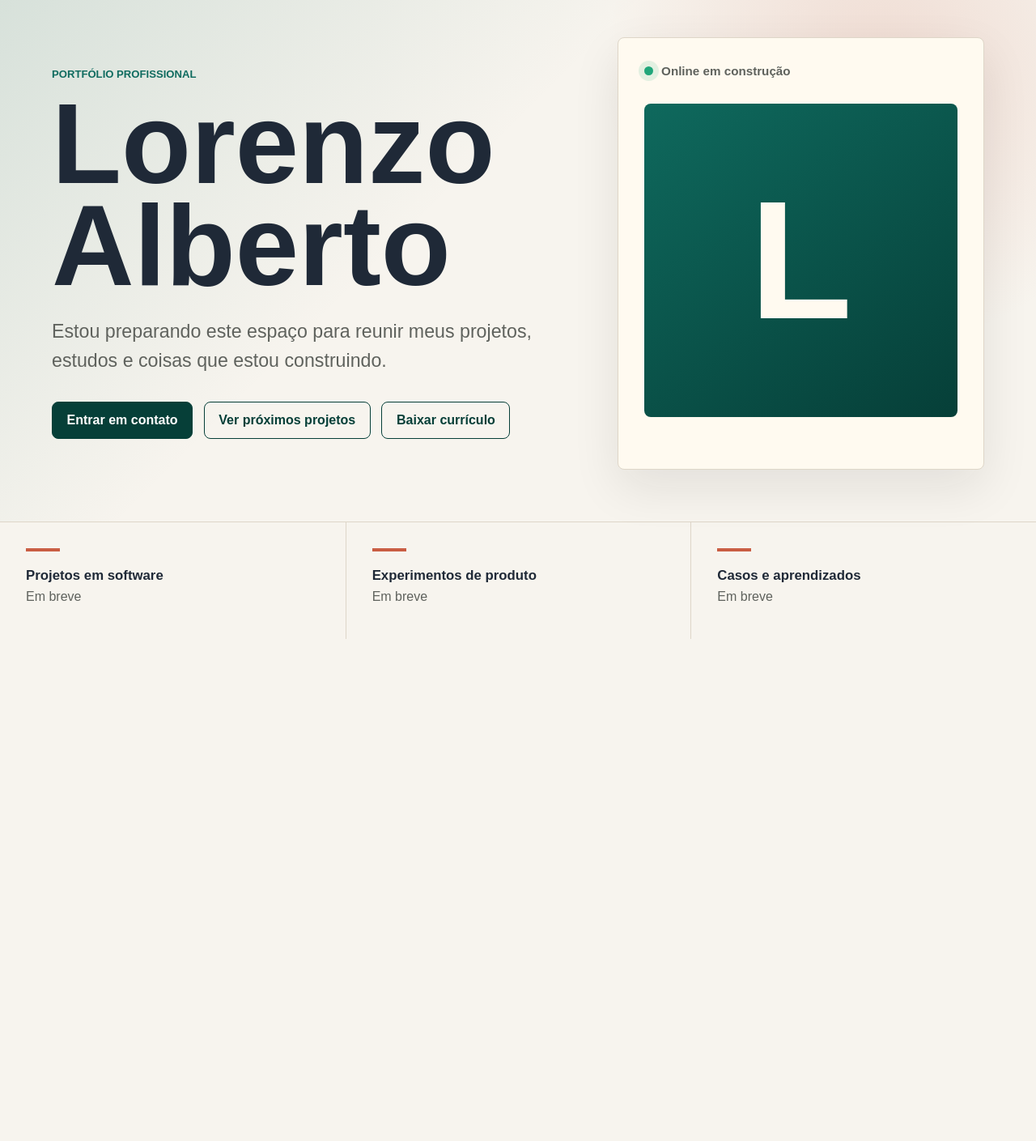
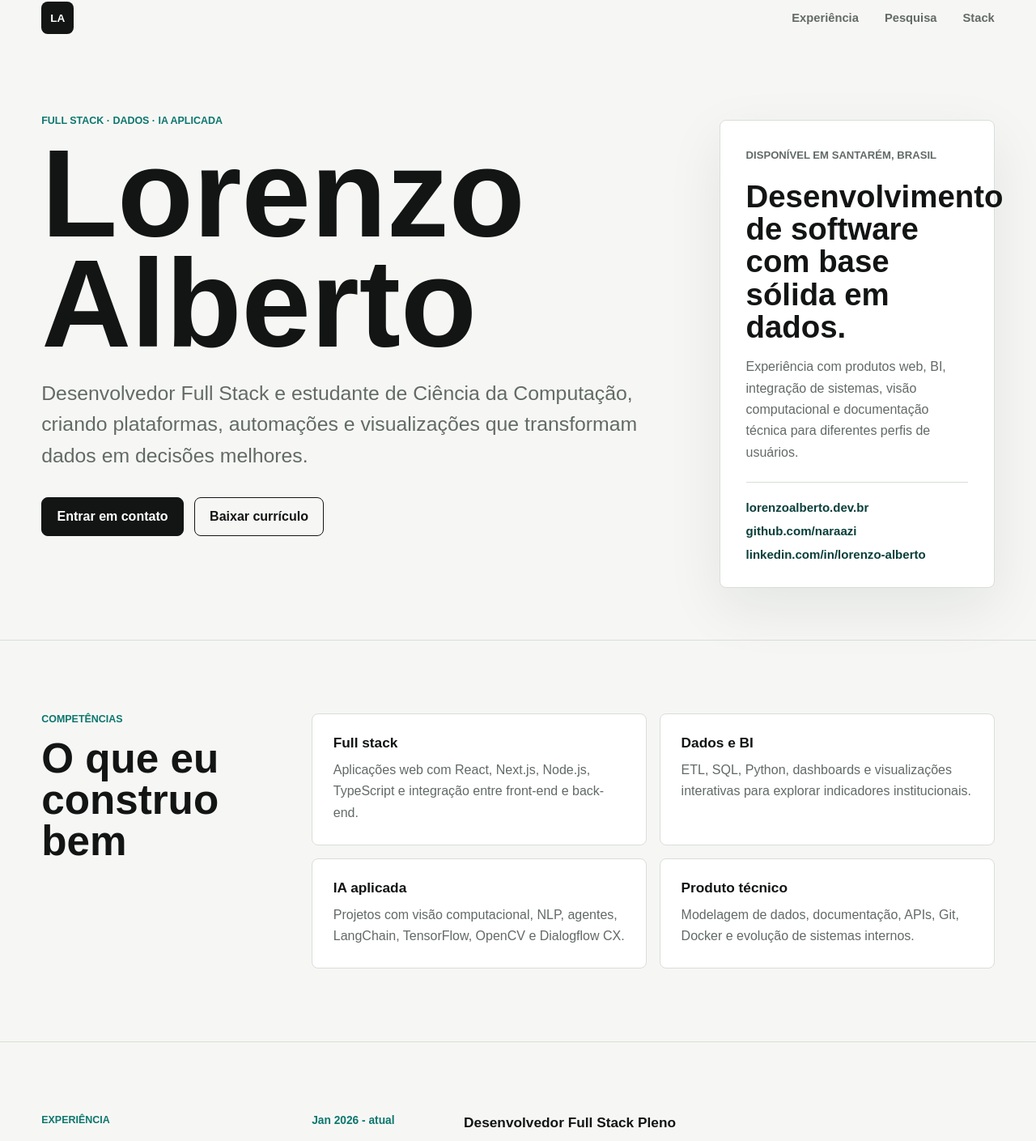
Before and after one commit to naraazi/portfolio, a Next.js app: page / in a window 1280 px wide. Shown: the part 18-1427 px from the top of the page at 81% size. Before the commit the page ends 807 px from the top, so only its background shows below. Built offline with nearby package versions, Linux system fonts and the light colour scheme.

Commit message:
feature: adicionar estrutura inicial com conteúdo profissional

```diff
--- a/app/globals.css
+++ b/app/globals.css
@@ -1,14 +1,16 @@
 :root {
   color-scheme: light;
-  --background: #f7f4ee;
-  --foreground: #171717;
-  --muted: #5f625d;
-  --panel: #fffaf0;
-  --line: #ded6c8;
-  --accent: #0f6b5f;
-  --accent-strong: #063f38;
-  --coral: #c95d43;
-  --ink: #1f2937;
+  --background: #f6f7f4;
+  --surface: #ffffff;
+  --surface-muted: #ecefeb;
+  --foreground: #121514;
+  --muted: #626a66;
+  --line: #d9ded8;
+  --accent: #0d766f;
+  --accent-strong: #093f3b;
+  --accent-soft: #d8ebe7;
+  --warm: #b45f31;
+  --shadow: 0 24px 70px rgba(18, 21, 20, 0.08);
 }
 
 * {
@@ -35,192 +37,345 @@ a {
 }
 
 .page-shell {
+  margin: 0 auto;
+  max-width: 1440px;
   min-height: 100vh;
-  overflow: hidden;
+}
+
+.topbar {
+  align-items: center;
+  display: flex;
+  justify-content: space-between;
+  padding: 1.25rem clamp(1rem, 4vw, 4rem);
+}
+
+.brand {
+  align-items: center;
+  background: var(--foreground);
+  border-radius: 8px;
+  color: #ffffff;
+  display: inline-flex;
+  font-size: 0.85rem;
+  font-weight: 800;
+  height: 40px;
+  justify-content: center;
+  width: 40px;
+}
+
+.nav-links {
+  align-items: center;
+  display: flex;
+  gap: clamp(1rem, 3vw, 2rem);
+}
+
+.nav-links a {
+  color: var(--muted);
+  font-size: 0.92rem;
+  font-weight: 700;
+}
+
+.nav-links a:hover {
+  color: var(--foreground);
 }
 
 .hero {
-  align-items: center;
+  align-items: end;
   display: grid;
-  gap: clamp(2rem, 6vw, 6rem);
-  grid-template-columns: minmax(0, 1.1fr) minmax(280px, 0.8fr);
-  min-height: 82vh;
-  padding: clamp(2rem, 5vw, 5rem);
-  position: relative;
+  gap: clamp(2rem, 5vw, 5rem);
+  grid-template-columns: minmax(0, 1fr) minmax(320px, 0.44fr);
+  min-height: calc(100vh - 72px);
+  padding: clamp(2rem, 5vw, 5rem) clamp(1rem, 4vw, 4rem);
 }
 
-.hero::before {
-  background:
-    linear-gradient(135deg, rgba(15, 107, 95, 0.14), transparent 42%),
-    radial-gradient(circle at 85% 16%, rgba(201, 93, 67, 0.16), transparent 28%);
-  content: "";
-  inset: 0;
-  pointer-events: none;
-  position: absolute;
-}
-
-.hero-copy,
-.signal-card {
-  position: relative;
-  z-index: 1;
+.hero-copy {
+  max-width: 900px;
+  padding-bottom: clamp(1rem, 5vw, 4rem);
 }
 
 .eyebrow {
   color: var(--accent);
-  font-size: 0.82rem;
-  font-weight: 700;
+  font-size: 0.78rem;
+  font-weight: 800;
   letter-spacing: 0;
   margin: 0 0 1rem;
   text-transform: uppercase;
 }
 
+h1,
+h2,
+h3,
+p {
+  margin-top: 0;
+}
+
 h1 {
-  color: var(--ink);
-  font-size: clamp(4rem, 11vw, 9rem);
-  line-height: 0.9;
-  margin: 0;
+  color: var(--foreground);
+  font-size: clamp(4.2rem, 12vw, 10.5rem);
+  letter-spacing: 0;
+  line-height: 0.88;
+  margin-bottom: 1.5rem;
+  max-width: 950px;
 }
 
 .intro {
   color: var(--muted);
-  font-size: clamp(1.1rem, 2vw, 1.45rem);
+  font-size: clamp(1.15rem, 2vw, 1.55rem);
   line-height: 1.55;
-  margin: 1.5rem 0 0;
-  max-width: 720px;
+  margin-bottom: 0;
+  max-width: 760px;
 }
 
 .actions {
   display: flex;
   flex-wrap: wrap;
-  gap: 0.85rem;
+  gap: 0.8rem;
   margin-top: 2rem;
 }
 
 .button {
   align-items: center;
-  border: 1px solid var(--accent-strong);
+  border: 1px solid var(--foreground);
   border-radius: 8px;
   display: inline-flex;
-  font-weight: 700;
+  font-weight: 800;
   justify-content: center;
-  min-height: 46px;
-  padding: 0 1.1rem;
+  min-height: 48px;
+  padding: 0 1.15rem;
 }
 
 .button.primary {
-  background: var(--accent-strong);
+  background: var(--foreground);
   color: #ffffff;
 }
 
 .button.secondary {
-  color: var(--accent-strong);
+  background: transparent;
+  color: var(--foreground);
 }
 
-.signal-card {
-  background: var(--panel);
+.button:hover {
+  transform: translateY(-1px);
+}
+
+.profile-panel {
+  background: var(--surface);
   border: 1px solid var(--line);
   border-radius: 8px;
-  box-shadow: 0 22px 60px rgba(23, 23, 23, 0.09);
-  min-height: 430px;
-  padding: clamp(1.25rem, 3vw, 2rem);
+  box-shadow: var(--shadow);
+  padding: clamp(1.25rem, 2.6vw, 2rem);
 }
 
-.status-row {
-  align-items: center;
-  color: var(--muted);
-  display: flex;
-  font-size: 0.95rem;
-  font-weight: 700;
-  gap: 0.6rem;
+.panel-label {
+  color: var(--warm);
+  font-size: 0.82rem;
+  font-weight: 800;
+  margin-bottom: 1.25rem;
+  text-transform: uppercase;
 }
 
-.status-dot {
-  background: #20a67a;
-  border-radius: 999px;
-  box-shadow: 0 0 0 7px rgba(32, 166, 122, 0.13);
-  display: inline-block;
-  height: 0.7rem;
-  width: 0.7rem;
+.profile-panel strong {
+  display: block;
+  font-size: clamp(1.8rem, 3vw, 2.6rem);
+  letter-spacing: 0;
+  line-height: 1.05;
+  margin-bottom: 1rem;
 }
 
-.monogram {
-  align-items: center;
-  aspect-ratio: 1;
-  background:
-    linear-gradient(145deg, rgba(15, 107, 95, 0.95), rgba(6, 63, 56, 0.95)),
-    var(--accent-strong);
-  border-radius: 8px;
-  color: #fffaf0;
-  display: flex;
-  font-size: clamp(8rem, 18vw, 13rem);
-  font-weight: 800;
-  justify-content: center;
-  line-height: 1;
-  margin: 2rem 0;
+.profile-panel p {
+  color: var(--muted);
+  line-height: 1.65;
 }
 
-.signal-card p {
+.contact-list {
+  border-top: 1px solid var(--line);
+  display: grid;
+  gap: 0.75rem;
+  margin-top: 1.4rem;
+  padding-top: 1.4rem;
+}
+
+.contact-list a {
+  color: var(--accent-strong);
+  font-size: 0.94rem;
+  font-weight: 800;
+  overflow-wrap: anywhere;
+}
+
+.section {
+  border-top: 1px solid var(--line);
+  display: grid;
+  gap: clamp(2rem, 5vw, 4rem);
+  grid-template-columns: minmax(220px, 0.32fr) minmax(0, 1fr);
+  padding: clamp(3rem, 7vw, 6rem) clamp(1rem, 4vw, 4rem);
+}
+
+.section-heading {
+  max-width: 360px;
+}
+
+.section-heading h2 {
+  font-size: clamp(2rem, 4vw, 3.4rem);
+  letter-spacing: 0;
+  line-height: 1;
+  margin-bottom: 0;
+}
+
+.skill-grid {
+  display: grid;
+  gap: 1rem;
+  grid-template-columns: repeat(2, minmax(0, 1fr));
+}
+
+.skill-card,
+.research-item,
+.education-block {
+  background: var(--surface);
+  border: 1px solid var(--line);
+  border-radius: 8px;
+  padding: clamp(1.15rem, 2vw, 1.6rem);
+}
+
+.skill-card h3,
+.research-item h3,
+.education-block h3,
+.timeline-item h3 {
+  font-size: 1.08rem;
+  margin-bottom: 0.6rem;
+}
+
+.skill-card p,
+.research-item p,
+.education-block p,
+.timeline-item p,
+.tech-row p {
   color: var(--muted);
-  font-size: 1rem;
+  line-height: 1.65;
+  margin-bottom: 0;
+}
+
+.timeline {
+  display: grid;
+  gap: 0;
+}
+
+.timeline-item {
+  border-top: 1px solid var(--line);
+  display: grid;
+  gap: 1.5rem;
+  grid-template-columns: minmax(140px, 0.25fr) minmax(0, 1fr);
+  padding: 1.5rem 0;
+}
+
+.timeline-item:first-child {
+  border-top: 0;
+  padding-top: 0;
+}
+
+time {
+  color: var(--accent);
+  font-size: 0.86rem;
+  font-weight: 800;
+}
+
+.company {
+  color: var(--foreground) !important;
+  font-weight: 800;
+  margin-bottom: 0.5rem !important;
+}
+
+.research-list {
+  display: grid;
+  gap: 1rem;
+  grid-template-columns: repeat(2, minmax(0, 1fr));
+}
+
+.research-item time {
+  display: block;
+  margin-bottom: 1.25rem;
+}
+
+.stack-layout {
+  display: grid;
+  gap: 1rem;
+  grid-template-columns: minmax(0, 1fr) minmax(280px, 0.55fr);
+}
+
+.tech-list {
+  background: var(--surface-muted);
+  border: 1px solid var(--line);
+  border-radius: 8px;
+}
+
+.tech-row {
+  display: grid;
+  gap: 1rem;
+  grid-template-columns: minmax(120px, 0.28fr) minmax(0, 1fr);
+  padding: 1.15rem 1.25rem;
+}
+
+.tech-row + .tech-row {
+  border-top: 1px solid var(--line);
+}
+
+.tech-row span {
+  font-weight: 800;
+}
+
+.education-block ul {
+  color: var(--muted);
   line-height: 1.6;
   margin: 0;
+  padding-left: 1.1rem;
 }
 
-.project-strip {
-  border-top: 1px solid var(--line);
-  display: grid;
-  grid-template-columns: repeat(3, minmax(0, 1fr));
+.education-block li + li {
+  margin-top: 0.6rem;
 }
 
-.project-strip article {
-  min-height: 18vh;
-  padding: clamp(1.25rem, 4vw, 2rem);
-}
-
-.project-strip article + article {
-  border-left: 1px solid var(--line);
-}
-
-.project-strip span {
-  background: var(--coral);
-  display: block;
-  height: 4px;
-  margin-bottom: 1.25rem;
-  width: 42px;
-}
-
-.project-strip h2 {
-  color: var(--ink);
-  font-size: 1.05rem;
-  margin: 0;
-}
-
-.project-strip p {
-  color: var(--muted);
-  margin: 0.45rem 0 0;
-}
-
-@media (max-width: 760px) {
-  .hero {
+@media (max-width: 900px) {
+  .hero,
+  .section,
+  .stack-layout {
     grid-template-columns: 1fr;
-    min-height: auto;
-    padding: 2rem 1rem;
   }
 
-  .signal-card {
+  .hero {
+    align-items: start;
     min-height: auto;
   }
 
-  .project-strip {
-    grid-template-columns: 1fr;
+  .hero-copy {
+    padding-bottom: 0;
   }
 
-  .project-strip article + article {
-    border-left: 0;
-    border-top: 1px solid var(--line);
+  .section-heading {
+    max-width: 620px;
+  }
+}
+
+@media (max-width: 680px) {
+  .topbar {
+    align-items: flex-start;
+    gap: 1rem;
+  }
+
+  .nav-links {
+    flex-wrap: wrap;
+    justify-content: flex-end;
+  }
+
+  .skill-grid,
+  .research-list,
+  .timeline-item,
+  .tech-row {
+    grid-template-columns: 1fr;
   }
 
   .actions {
     flex-direction: column;
   }
+
+  .button {
+    width: 100%;
+  }
 }
--- a/app/layout.tsx
+++ b/app/layout.tsx
@@ -2,8 +2,9 @@ import type { Metadata } from "next";
 import "./globals.css";
 
 export const metadata: Metadata = {
-    title: "Lorenzo Alberto | Portfolio",
-    description: "Portfolio profissional de projetos, produtos e experimentos.",
+    title: "Lorenzo Alberto | Desenvolvedor Full Stack",
+    description:
+        "Portfólio profissional de Lorenzo Alberto: desenvolvimento full stack, dados, BI e inteligência artificial aplicada.",
 };
 
 export default function RootLayout({
--- a/app/page.tsx
+++ b/app/page.tsx
@@ -1,19 +1,116 @@
-const highlights = [
-    "Projetos em software",
-    "Experimentos de produto",
-    "Casos e aprendizados",
+const coreSkills = [
+    {
+        title: "Full stack",
+        description:
+            "Aplicações web com React, Next.js, Node.js, TypeScript e integração entre front-end e back-end.",
+    },
+    {
+        title: "Dados e BI",
+        description:
+            "ETL, SQL, Python, dashboards e visualizações interativas para explorar indicadores institucionais.",
+    },
+    {
+        title: "IA aplicada",
+        description:
+            "Projetos com visão computacional, NLP, agentes, LangChain, TensorFlow, OpenCV e Dialogflow CX.",
+    },
+    {
+        title: "Produto técnico",
+        description:
+            "Modelagem de dados, documentação, APIs, Git, Docker e evolução de sistemas internos.",
+    },
+];
+
+const experiences = [
+    {
+        period: "Jan 2026 - atual",
+        role: "Desenvolvedor Full Stack Pleno",
+        company: "Cartório do 1º Ofício de Notas e Registro de Imóveis",
+        summary:
+            "Desenvolvimento de funcionalidades full stack, APIs, regras de negócio, ambientes Docker e modelagem de dados com MySQL.",
+    },
+    {
+        period: "Fev 2025 - Fev 2026",
+        role: "Bolsista de Análise de Dados e BI",
+        company: "UFOPA",
+        summary:
+            "Processos ETL, análise de dados institucionais e dashboards interativos para a plataforma de inteligência de dados da universidade.",
+    },
+    {
+        period: "Ago 2025 - Nov 2025",
+        role: "Desenvolvedor Flutter para Aplicação com IA",
+        company: "RioHacks",
+        summary:
+            "Aplicativo mobile de turismo e marketplace com Flutter, Dart e integração de IA conversacional.",
+    },
+    {
+        period: "Out 2025 - Nov 2025",
+        role: "Desenvolvedor React Native",
+        company: "RioHacks",
+        summary:
+            "Aplicativo mobile de gestão financeira pessoal com React Native, Expo, Firebase e otimização de desempenho.",
+    },
+    {
+        period: "Mai 2024 - Dez 2024",
+        role: "Programador Python",
+        company: "BeMaker360",
+        summary:
+            "Algoritmos de visão computacional com OpenCV, integração com hardware Arduino e análise de dados de vendas.",
+    },
+];
+
+const research = [
+    {
+        period: "Ago 2023 - Dez 2024",
+        title: "Desenvolvedor NetLogo - Projeto ECOSYS",
+        description:
+            "Modelos computacionais para simular ecossistemas de inovação, fluxos de conhecimento e processos de difusão em comunidades organizacionais.",
+    },
+    {
+        period: "Set 2021 - Ago 2022",
+        title: "Bolsista Desenvolvedor Python - Visão Computacional",
+        description:
+            "Sistema para apoiar ensino e aprendizagem de pessoas com deficiência visual, com transcrição de documentos em Braille para português brasileiro. Projeto reconhecido com Menção Honrosa.",
+    },
+];
+
+const techGroups = [
+    ["Linguagens", "Python, JavaScript, TypeScript, Dart, Node.js, SQL"],
+    ["Front-end", "React, Next.js"],
+    ["Mobile", "Flutter, React Native, Expo"],
+    ["IA e dados", "OpenCV, NLP, Dialogflow CX, TensorFlow, LangChain"],
+    ["Ferramentas", "Git, Docker, Linux, Google Cloud, N8N, Streamlit"],
+];
+
+const certifications = [
+    "Python Impressionador - Hashtag Treinamentos",
+    "JavaScript Impressionador - Hashtag Treinamentos",
+    "Agentes de IA com Python, OpenAI e LangChain - Hashtag Treinamentos",
+    "Desenvolvimento Web com Python, Flask e Django - Hashtag Treinamentos",
 ];
 
 export default function Home() {
     return (
         <main className="page-shell">
-            <section className="hero" aria-labelledby="hero-title">
+            <nav className="topbar" aria-label="Navegação principal">
+                <a href="#inicio" className="brand" aria-label="Início">
+                    LA
+                </a>
+                <div className="nav-links">
+                    <a href="#experiencia">Experiência</a>
+                    <a href="#pesquisa">Pesquisa</a>
+                    <a href="#stack">Stack</a>
+                </div>
+            </nav>
+
+            <section className="hero" id="inicio" aria-labelledby="hero-title">
                 <div className="hero-copy">
-                    <p className="eyebrow">Portfólio profissional</p>
+                    <p className="eyebrow">Full stack · dados · IA aplicada</p>
                     <h1 id="hero-title">Lorenzo Alberto</h1>
                     <p className="intro">
-                        Estou preparando este espaço para reunir meus projetos,
-                        estudos e coisas que estou construindo.
+                        Desenvolvedor Full Stack e estudante de Ciência da
+                        Computação, criando plataformas, automações e
+                        visualizações que transformam dados em decisões melhores.
                     </p>
                     <div className="actions" aria-label="Ações principais">
                         <a
@@ -23,44 +120,112 @@ export default function Home() {
                             Entrar em contato
                         </a>
                         <a
-                            href="https://github.com/naraazi"
-                            className="button secondary"
-                        >
-                            Ver próximos projetos
-                        </a>
-                        <a
                             href="/files/curriculo.pdf"
                             className="button secondary"
-                            download="Currículo - Lorenzo Alberto.pdf"
+                            download="Curriculo - Lorenzo Alberto.pdf"
                         >
                             Baixar currículo
                         </a>
                     </div>
                 </div>
 
-                <div className="signal-card" aria-label="Status do portfólio">
-                    <div className="status-row">
-                        <span className="status-dot" aria-hidden="true" />
-                        <span>Online em construção</span>
+                <aside className="profile-panel" aria-label="Resumo profissional">
+                    <p className="panel-label">Disponível em Santarém, Brasil</p>
+                    <strong>Desenvolvimento de software com base sólida em dados.</strong>
+                    <p>
+                        Experiência com produtos web, BI, integração de sistemas,
+                        visão computacional e documentação técnica para diferentes
+                        perfis de usuários.
+                    </p>
+                    <div className="contact-list" aria-label="Links profissionais">
+                        <a href="https://lorenzoalberto.dev.br">lorenzoalberto.dev.br</a>
+                        <a href="https://github.com/naraazi">github.com/naraazi</a>
+                        <a href="https://www.linkedin.com/in/lorenzo-alberto-3bb332243">
+                            linkedin.com/in/lorenzo-alberto
+                        </a>
                     </div>
-                    <div className="monogram" aria-hidden="true">
-                        L
-                    </div>
+                </aside>
+            </section>
+
+            <section className="section skills-section" aria-labelledby="skills-title">
+                <div className="section-heading">
+                    <p className="eyebrow">Competências</p>
+                    <h2 id="skills-title">O que eu construo bem</h2>
+                </div>
+                <div className="skill-grid">
+                    {coreSkills.map((skill) => (
+                        <article className="skill-card" key={skill.title}>
+                            <h3>{skill.title}</h3>
+                            <p>{skill.description}</p>
+                        </article>
+                    ))}
                 </div>
             </section>
 
-            <section
-                className="project-strip"
-                id="projetos"
-                aria-label="Próximos blocos"
-            >
-                {highlights.map((item) => (
-                    <article key={item}>
-                        <span />
-                        <h2>{item}</h2>
-                        <p>Em breve</p>
-                    </article>
-                ))}
+            <section className="section timeline-section" id="experiencia" aria-labelledby="experience-title">
+                <div className="section-heading">
+                    <p className="eyebrow">Experiência</p>
+                    <h2 id="experience-title">Trajetória profissional</h2>
+                </div>
+                <div className="timeline">
+                    {experiences.map((item) => (
+                        <article className="timeline-item" key={`${item.period}-${item.role}`}>
+                            <time>{item.period}</time>
+                            <div>
+                                <h3>{item.role}</h3>
+                                <p className="company">{item.company}</p>
+                                <p>{item.summary}</p>
+                            </div>
+                        </article>
+                    ))}
+                </div>
+            </section>
+
+            <section className="section split-section" id="pesquisa" aria-labelledby="research-title">
+                <div className="section-heading">
+                    <p className="eyebrow">Pesquisa e extensão</p>
+                    <h2 id="research-title">Projetos acadêmicos com entrega real</h2>
+                </div>
+                <div className="research-list">
+                    {research.map((item) => (
+                        <article className="research-item" key={item.title}>
+                            <time>{item.period}</time>
+                            <h3>{item.title}</h3>
+                            <p>{item.description}</p>
+                        </article>
+                    ))}
+                </div>
+            </section>
+
+            <section className="section stack-section" id="stack" aria-labelledby="stack-title">
+                <div className="section-heading">
+                    <p className="eyebrow">Stack</p>
+                    <h2 id="stack-title">Ferramentas e formação</h2>
+                </div>
+                <div className="stack-layout">
+                    <div className="tech-list">
+                        {techGroups.map(([label, value]) => (
+                            <div className="tech-row" key={label}>
+                                <span>{label}</span>
+                                <p>{value}</p>
+                            </div>
+                        ))}
+                    </div>
+                    <div className="education-block">
+                        <h3>Ciência da Computação</h3>
+                        <p>
+                            Bacharelado na Universidade Federal do Oeste do Pará
+                            (UFOPA), em Santarém. Previsão de conclusão: junho de
+                            2026.
+                        </p>
+                        <h3>Certificações</h3>
+                        <ul>
+                            {certifications.map((certification) => (
+                                <li key={certification}>{certification}</li>
+                            ))}
+                        </ul>
+                    </div>
+                </div>
             </section>
         </main>
     );
```
Also changed, not shown: 1 other file (tests, documents, lock files or other folders).
